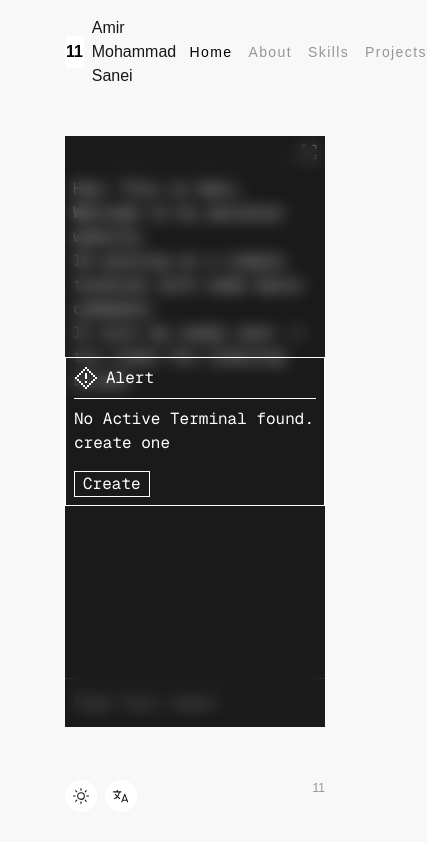
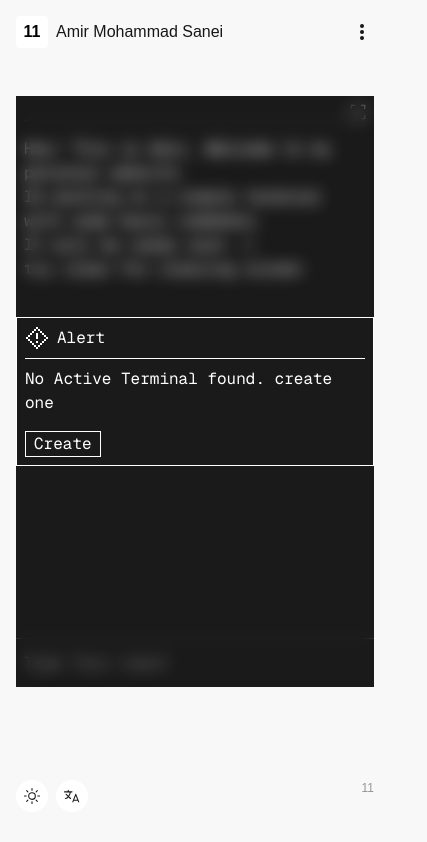
Before and after one commit to amsanei/amsanei.github.io, a Next.js app: page / in a window 390 px wide. Shown: the whole page, 427 px wide, since content can reach past the window. Built offline with nearby package versions, Linux system fonts and the light colour scheme.

Commit message:
Add header mobile style

```diff
--- a/src/app/layout.tsx
+++ b/src/app/layout.tsx
@@ -27,7 +27,7 @@ export default function RootLayout({
   return (
     <html lang="en">
       <body
-        className={`${geistSans.variable} ${geistMono.variable} flex flex-col antialiased w-2/3 mx-auto min-h-screen`}
+        className={`${geistSans.variable} ${geistMono.variable} flex flex-col antialiased px-4 md:w-2/3 md:px-0 mx-auto min-h-screen`}
       >
         <Header />
         <main className="my-4">{children}</main>
--- a/src/components/layout/Header.tsx
+++ b/src/components/layout/Header.tsx
@@ -2,19 +2,63 @@
 
 import Link from "next/link";
 import { usePathname } from "next/navigation";
+import { useState } from "react";
 
 export default function Header() {
   const pathname = usePathname();
+  const [mobileNav, setMobileNav] = useState(false);
 
   return (
-    <header className="flex justify-between items-center sticky top-0 z-40 py-4 bg-[#F8F8F8]">
-      <div className="flex gap-2 items-center">
-        <div className="size-8 bg-white text-black font-bold flex justify-center items-center rounded">
-          11
+    <header className="  sticky top-0 z-40 py-4 bg-[#F8F8F8]">
+      <div className="flex justify-between items-center">
+        <div className="flex gap-2 items-center">
+          <div className="size-8 bg-white text-black font-bold flex justify-center items-center rounded">
+            11
+          </div>
+          <div>{pathname === "/about" ? "amsanei" : "Amir Mohammad Sanei"}</div>
         </div>
-        <div>{pathname === "/about" ? "amsanei" : "Amir Mohammad Sanei"}</div>
+        <svg
+          onClick={() => setMobileNav((prev) => !prev)}
+          className="md:hidden cursor-pointer"
+          aria-hidden="true"
+          xmlns="http://www.w3.org/2000/svg"
+          width="24"
+          height="24"
+          fill="none"
+          viewBox="0 0 24 24"
+        >
+          <path
+            stroke="currentColor"
+            strokeLinecap="round"
+            strokeWidth="4"
+            d="M12 6h.01M12 12h.01M12 18h.01"
+          />
+        </svg>
+
+        <div className="gap-4 hidden md:flex">
+          {LINKS.map((link) => (
+            <div key={link.id}>
+              <Link
+                href={link.href}
+                className={`text-sm letter tracking-widest ${
+                  pathname === link.href
+                    ? "text-black"
+                    : "text-black/40 hover:text-black transition-colors"
+                }`}
+              >
+                {link.text}
+              </Link>
+            </div>
+          ))}
+        </div>
       </div>
-      <div className="flex gap-4">
+
+      <div
+        className={`gap-4 flex flex-col ${
+          mobileNav ? "opacity-100" : "opacity-0"
+        } transition-opacity fixed px-4 py-1 rounded shadow bg-white border border-black/20 end-4`}
+      >
+        {!mobileNav && <div className="w-full h-full absolute z-50"></div>}
         {LINKS.map((link) => (
           <div key={link.id}>
             <Link
--- a/src/components/terminal/index.tsx
+++ b/src/components/terminal/index.tsx
@@ -71,7 +71,7 @@ export default function Terminal() {
         fullScreen
           ? "h-screen w-screen fixed inset-0 z-50"
           : "relative h-[70vh] mt-4"
-      }   text-white p-2 terminal`}
+      }   text-white p-2 terminal isolate`}
     >
       {terminals.length === 0 && (
         <div className="grid place-content-center absolute z-50 inset-0 bg-white/10 backdrop-blur w-full h-full">
```
